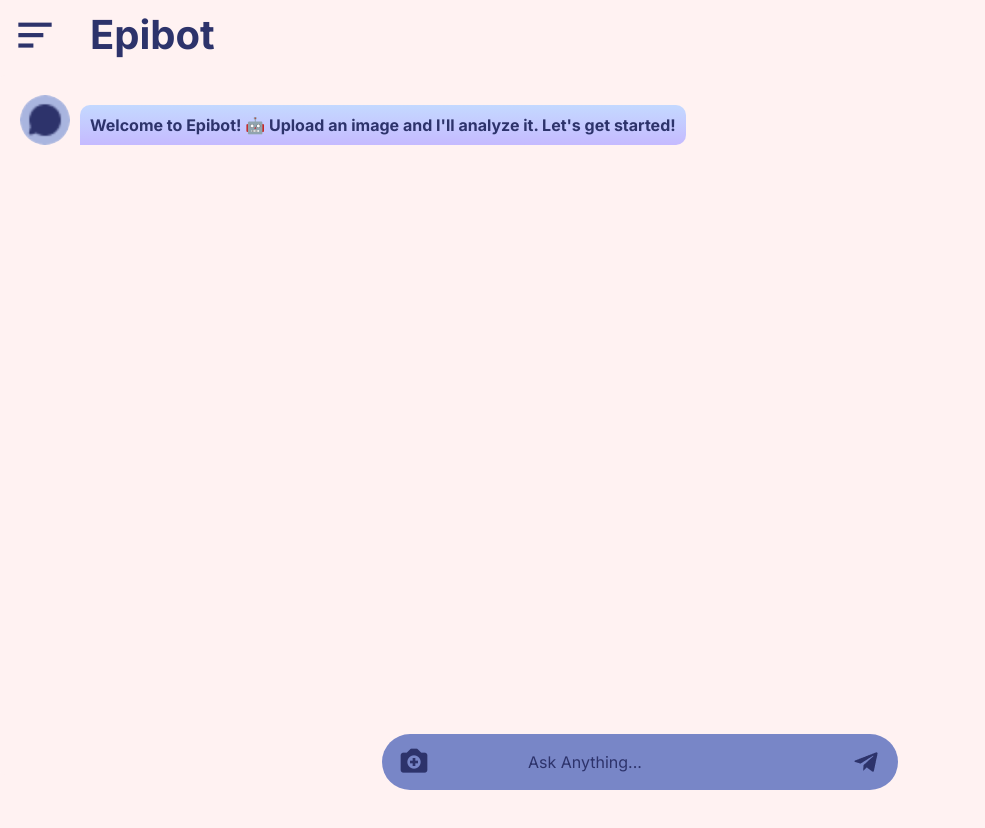
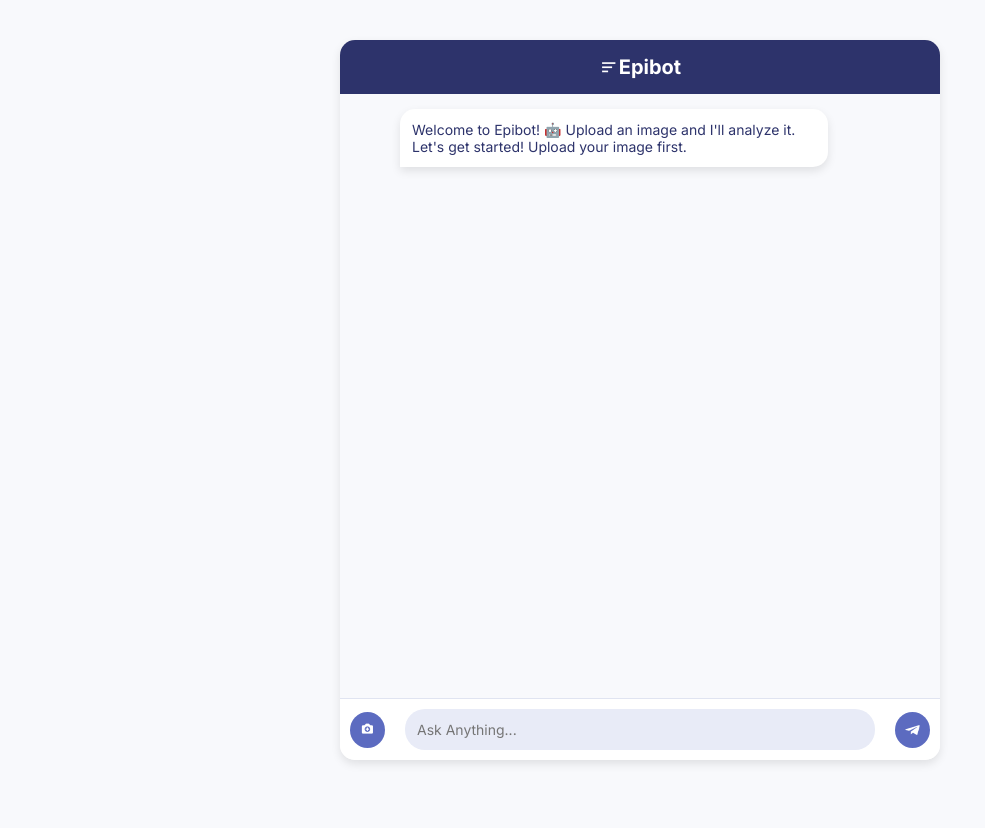
Before and after one commit to Rahini4524/EpiBot, a plain HTML site: page EpiBot/components/upload.html in a window 1280 px wide. Shown: the whole page, without its empty margins (0-985 px from the left). After the commit the page ends 800 px from the top, so only its background shows below. Drawn offline with nearby package versions, Linux system fonts and the light colour scheme.

Commit message:
fourth commit

```diff
--- a/EpiBot/components/upload.css
+++ b/EpiBot/components/upload.css
@@ -1,224 +1,157 @@
-*{
+/* Global Styles */
+* {
   margin: 0;
   padding: 0;
-    scroll-behavior: smooth;
-    font-family: "inter",sans-serif;
-    text-decoration: none;
-    scrollbar-width: thin;
-    scrollbar-color: transparent transparent;
+  box-sizing: border-box;
+  font-family: "Inter", sans-serif;
 }
 
 :root {
-    --bg-color:#FFF2F2;
+  --bg-color: #F8F9FC;
   --main-color: #2D336B;
-    --text-color: #7886C7;
+  --text-color: #5C6BC0;
   --sectext-color: #A9B5DF;
+  --white: #fff;
+  --shadow: 0px 4px 10px rgba(0, 0, 0, 0.1);
 }
 
 body {
   background: var(--bg-color);
+  display: flex;
+  justify-content: center;
+  align-items: center;
+  height: 100vh;
+  padding: 10px;
 }
 
-.nav{
+.container {
+  width: 100%;
+  max-width: 450px;
+  height: 90vh;
+  background: var(--white);
+  border-radius: 15px;
+  box-shadow: var(--shadow);
   display: flex;
-    height: 65px;
-    position: fixed;
-    top: 0;
-    left: 0;
-    width: 100%;
-    background-color:var(--bg-color);
-    z-index: 100;
+  flex-direction: column;
+  overflow: hidden;
 }
 
-.menu{
-    margin:10px 0 0 10px;
-    width:100px;
-    height: 100px;
-    font-size: 50px;
-    color: var(--main-color);
+/* Navigation Bar */
+.nav {
+  display: flex;
+  align-items: center;
+  padding: 15px;
+  background: var(--main-color);
+  color: var(--white);
+  font-size: 20px;
+  font-weight: bold;
+  justify-content: center;
 }
 
-.title{
-    margin: 10px 0 0 -20px;
-    font-weight: bold;
-    font-size: 40px;
-    color: var(--main-color);
-}
-
-.bot-profile{
-    margin: 150px 0 0 200px;
-}
-
-.down{
-    display: flex;
-    align-items: center;
-    justify-content: space-between;
-    padding: 8px;
-    border-radius: 28px;
-    background:var(--text-color);
-    bottom: 10px;
-    position: fixed;
-    width: 500px;
-    transition: background 0.25s;
-}
-
-.down:focus-within{
-    background: var(--sectext-color);
-}
-
+/* Chat Box */
 .chat-box {
-    background-color: #7886C7;
-    width: auto;
-    height: auto;
-}
-
-.upload-icon{
-    font-size: xx-large;
-}
-
-.text-box{
-    font-size: 16px;
-    color: #2D336B;
-    margin-left: 10px;
-    outline: none;
-    border: none;
-    background: transparent;
-
-}
-
-.text-box::-ms-clear,
-.text-box::-ms-reveal,
-.text-box::-webkit-search-cancel-button {
-    display: none;
-    appearance: none;
-}
-
-.text-box::placeholder,
-.upload-icon,
-.start-icon{
-    color: #2D336B;
-}
-
-.chat-box {
-        height: 97vh;
-        margin-top: 75px;
-        background-color:var(--bg-color);
-}
-
-.send {
-    border: none;
-    background: transparent;
-    position: relative;
-    right: 4px;
-    padding: 20px;
-    height: 30px;
-    width: 30px;
-    border-radius: 50%;
-    display: flex;
-    align-items: center;
-    justify-content: center;
-    cursor: pointer;
-}
-
-.camera{
-  border: none;
-  background:transparent;
-  position: relative;
-  left: 4px;
-  padding: 20px;
-  height: 30px;
-  width: 30px;
-  border-radius: 50%;
-  display: flex;
-  align-items: center;
-  justify-content: center;
-  cursor: pointer;
-}
-
-.chat {
-    height: 85vh;
-    overflow-y: scroll;
-    padding: 10px;
-    border-radius: 5px;
-    background:var(--bg-color);
-
+  flex: 1;
+  padding: 15px;
+  overflow-y: auto;
+  background: var(--bg-color);
 }
 
 .message {
   display: flex;
-    align-items: center;
-    margin: 10px 0;
   align-items: flex-end;
+  margin-bottom: 12px;
+}
+
+.bot .text, .user .text {
+  padding: 12px;
+  border-radius: 15px;
+  max-width: 75%;
+  font-size: 14px;
+  word-wrap: break-word;
+  box-shadow: var(--shadow);
+}
+
+.user .text {
+  background: var(--text-color);
+  color: var(--white);
+  border-radius: 15px 15px 0 15px;
+  align-self: flex-end;
 }
 
 .user {
   justify-content: flex-end;
+  align-self: flex-end;
+}
+
+
+.bot .text {
+  background: var(--white);
+  border-radius: 15px 15px 15px 0;
+  color: var(--main-color);
 }
 
 .avatar {
-    width: 50px;
-    height: 50px;
+  width: 35px;
+  height: 35px;
   border-radius: 50%;
-    margin: 0 10px;
+  margin-right: 10px;
 }
 
-  .user .avatar {
-    order: 2;
-    background: url("../assets/user.png");
-    background-size: cover;
+/* Footer Input */
+.footer {
+  background: var(--white);
+  padding: 10px;
+  display: flex;
+  align-items: center;
+  gap: 10px;
+  border-top: 1px solid #E0E4F1;
 }
 
-  .bot .avatar {
-    order: 0;
-    background: url("../assets/bot-profile.png");
-    background-size: cover;
-
+.text-box {
+  width: auto;
+  flex: 1;
+  padding: 12px;
+  border: none;
+  border-radius: 20px;
+  font-size: 14px;
+  background: #E8EBF7;
+  outline: none;
+  margin: 0 20px;
+}
+.down {
+  width: 100%;
+  display: flex;
+  justify-content: space-between;
+  align-items: center;
+}
+.camera, .send {
+  background: var(--text-color);
+  border: none;
+  padding: 10px;
+  border-radius: 50%;
+  color: var(--white);
+  cursor: pointer;
+  transition: 0.3s;
 }
 
-  .text {
-    max-width: 70%;
-    padding: 10px;
-    font-size: 15px;
-    font-weight: 800;
-    color:var(--main-color);
+.camera:hover, .send:hover {
+  background: var(--main-color);
 }
 
-  .typing-text {
-    font-size: 16px;
-    font-weight: bold;
-    color: #2D336B;
-    white-space: pre-wrap;
-    overflow: hidden;
+.start-icon{
+  width: 15px;
+  height: 10px;
+  filter: brightness(0) invert(1);
+}
+.upload-icon{
+  width: 15px;
+  height: 10px;
 }
 
 
-@keyframes typing {
-    from { width: 0; }
-    to { width: 100%; }
-}
-
-@keyframes blink {
-    50% { border-color: transparent; }
-}
 
 
-  .user .text {
-    background: linear-gradient(to bottom, #C4D9FF, #C5BAFF);
-    border-radius: 10px 10px 0 10px;
-  }
-
-  .bot .text {
-    background: linear-gradient(to bottom, #C4D9FF, #C5BAFF);
-    border-radius: 10px 10px 10px 0;
-  }
-
-  .footer {
-    display: flex;
-    align-items: center;
-    justify-content: center;
-  }
-
-  /* Modal Styles */
+/* Modal */
 .modal {
   display: none;
   position: fixed;
@@ -226,74 +159,58 @@ body {
   left: 0;
   width: 100%;
   height: 100%;
-  background: rgba(0, 0, 0, 0);
-  backdrop-filter: blur(5px);
+  background: rgba(0, 0, 0, 0.3);
+  backdrop-filter: blur(8px);
   justify-content: center;
   align-items: center;
 }
 
 .modal-content {
-  background: var(--bg-color);
-  padding: 50px;
+  background: var(--white);
+  padding: 25px;
   border-radius: 15px;
   text-align: center;
-  width: 100%;
-  gap: 20px;
-  max-width: 300px;
-  display: flex;
-  box-shadow: 0 4px 10px rgba(0, 0, 0, 0.3);
+  width: 300px;
+  box-shadow: var(--shadow);
 }
 
 .action-btn {
-  background: var(--sectext-color);
-  color:var(--main-color);
-  padding: 20px;
-  width: 200px;
-  height: 100px;
-  margin: 50px 0;
-  border: none;
-  border-radius: 20px;
+  background: var(--text-color);
+  color: var(--white);
+  padding: 12px;
+  border-radius: 10px;
   font-size: 16px;
-  font-weight: 600;
-  display: flex;
-  flex-direction: column;
-  align-items: center;
-  justify-content: center;
+  margin-top: 10px;
   cursor: pointer;
-  transition: 0.3s ease-in-out;
+  display: block;
+  width: 100%;
+  transition: 0.3s;
 }
 
 .action-btn:hover {
-  background: var(--sectext-color);
-  transform: scale(1.1);
-  box-shadow: 0 0 20px var(--text-color);
+  background: var(--main-color);
 }
 
 .close {
+  font-size: 24px;
+  color: var(--main-color);
+  border: none;
   background: none;
-  border: none;
-  font-size: 30px;
+  cursor: pointer;
   float: right;
-  cursor: pointer;
-  color: var(--main-color);
-  display: flex;
-  flex-direction: column;
-  margin:-40px 0 0 -30px ;
 }
 
-body.modal-open {
-  overflow: hidden;
+/* Responsive Design */
+@media (max-width: 768px) {
+  .container {
+      width: 100%;
+      height: 100vh;
+      border-radius: 0;
+  }
 }
 
-.camera-icon{
-  font-size: xx-large;
+@media (min-width: 1024px) {
+  .container {
+      max-width: 600px;
   }
-
-.upload{
-  font-size: xx-large;
 }
-
-#display-image{
-  background-size: cover;
-  background-position: center;
-}
--- a/EpiBot/components/upload.js
+++ b/EpiBot/components/upload.js
@@ -10,7 +10,6 @@ SEND.addEventListener("click", ()=>{
   displayUserMessage(INPUT.value);
   INPUT.value = "";
 })
-
 
 function displayUserMessage(message, isImage = false) {
   let chat = document.getElementById("chat");
@@ -27,16 +26,14 @@ function displayUserMessage(message, isImage = false) {
   if (isImage) {
       let img = document.createElement("img");
       img.src = message;
-      img.style.maxWidth = "150px";
-      img.style.borderRadius = "10px";
-      img.style.display = "block";
+      img.alt = "User Image";
       userContent.appendChild(img);
   } else {
       userContent.innerText = message;
   }
 
-  userMessage.appendChild(userAvatar);
   userMessage.appendChild(userContent);
+  userMessage.appendChild(userAvatar); // Place avatar at right for user messages
   chat.appendChild(userMessage);
   chat.scrollTop = chat.scrollHeight;
 }
@@ -129,11 +126,14 @@ imageInput.addEventListener("change", function () {
   const file = this.files[0];
 
   if (file) {
+
+
       const formData = new FormData();
       formData.append("file", file);
 
       // Display a local preview instantly
       const localURL = URL.createObjectURL(file);
+
       displayUserMessage(localURL, true);
 
       // Send image to the backend
@@ -146,14 +146,9 @@ imageInput.addEventListener("change", function () {
           modal.style.display = "none";
           document.body.classList.remove("modal-open");
 
-          // Replace local preview with backend URL
-          const chatMessages = document.querySelectorAll(".message.user img");
-          const lastImage = chatMessages[chatMessages.length - 1];
-          lastImage.src = data.url; // Update image source with server URL
-
           // Bot response
           setTimeout(() => {
-              displayBotMessage("Image uploaded successfully! Here's the link: " + data.url);
+              displayBotMessage("Image uploaded successfully!");
           }, 1000);
       })
       .catch(error => {
@@ -182,7 +177,7 @@ function typeEffect(element, text, speed = 50) {
 // Initialize bot welcome message on page load
 document.addEventListener("DOMContentLoaded", function () {
   const botTextElement = document.getElementById("bot-text");
-  const message = `Welcome to Epibot! 🤖 Upload an image and I'll analyze it. Let's get started!`;
+  const message = `Welcome to Epibot! 🤖 Upload an image and I'll analyze it. Let's get started!\nUpload your image first.`;
   typeEffect(botTextElement, message, 30);
 
 });
```
Also changed, not shown: uploads/0_0.jpg (added), uploads/0_3.jpg (added). Lines whose indentation alone changed are shown as unchanged.
